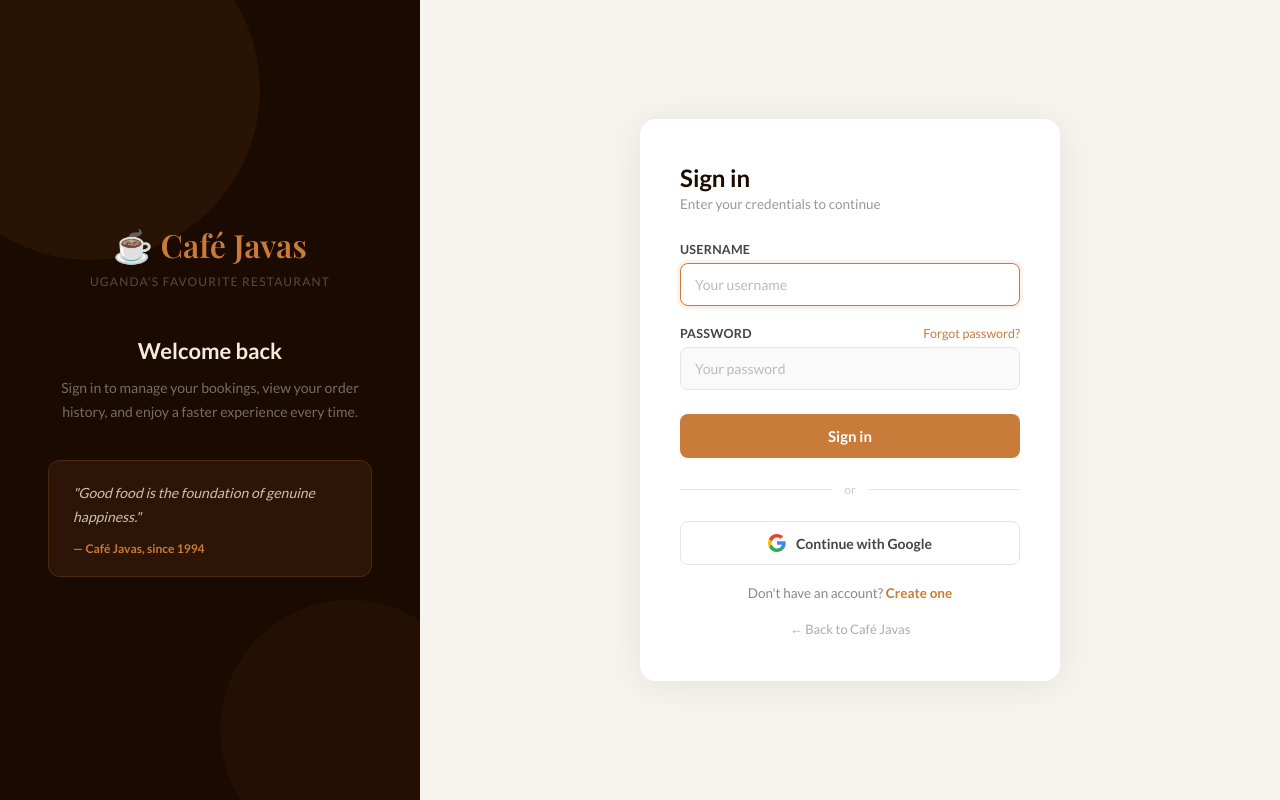
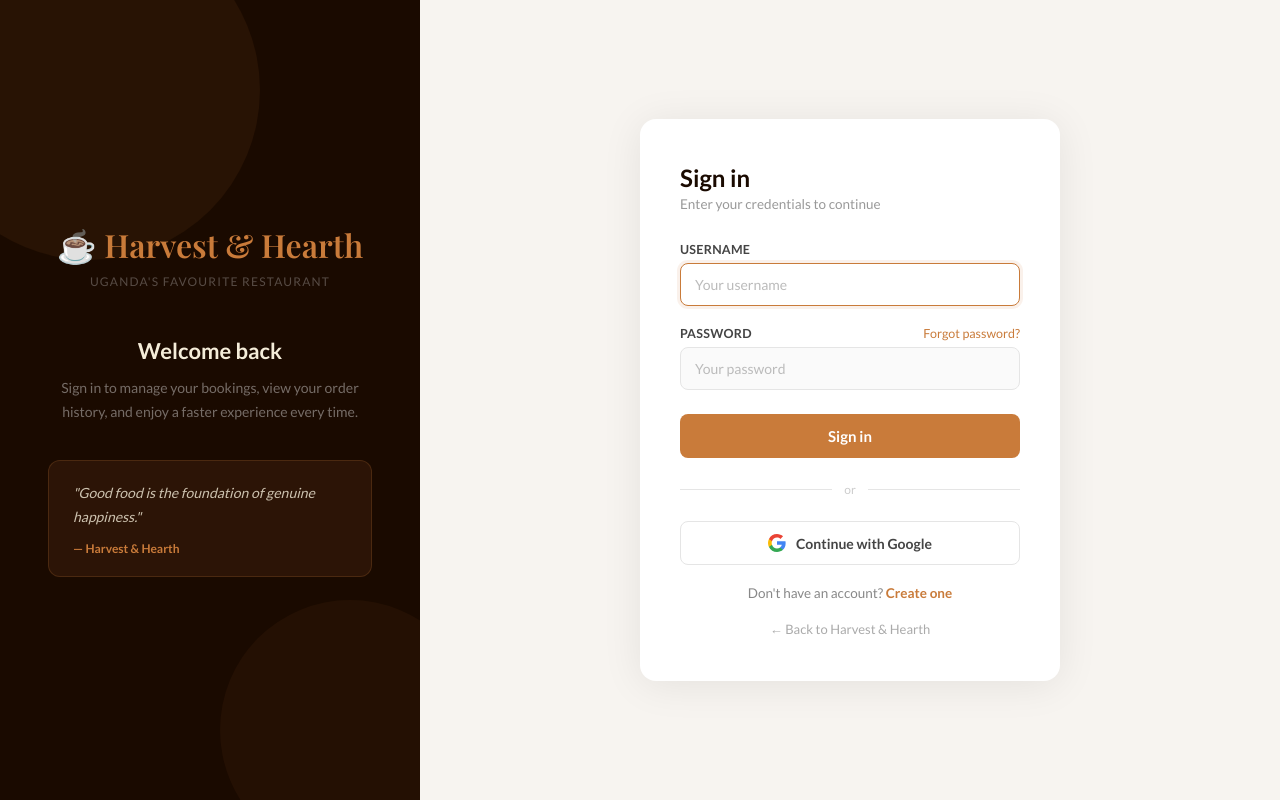
Before and after one commit to Tamujacob/restaurant_booking, a Django app: page /login/ in a window 1280 px wide. Run offline with Django 5.2, Linux system fonts and the light colour scheme.

Commit message:
Rebrand customer_login, dashboard templates, and static assets from Café Javas to Harvest & Hearth

```diff
--- a/core/templates/customer_login.html
+++ b/core/templates/customer_login.html
@@ -4,7 +4,7 @@
 <head>
   <meta charset="UTF-8">
   <meta name="viewport" content="width=device-width, initial-scale=1.0">
-  <title>Sign In — Café Javas</title>
+  <title>Sign In — Harvest & Hearth</title>
   <link href="https://fonts.googleapis.com/css2?family=Lato:wght@400;700&family=Playfair+Display:wght@600&display=swap" rel="stylesheet">
   <style>
     *, *::before, *::after { box-sizing: border-box; margin: 0; padding: 0; }
@@ -217,7 +217,7 @@
   <!-- LEFT -->
   <div class="left">
     <div class="left-content">
-      <div class="logo">☕ Café Javas</div>
+      <div class="logo">☕ Harvest & Hearth</div>
       <div class="logo-sub">Uganda's favourite restaurant</div>
 
       <h2>Welcome back</h2>
@@ -225,7 +225,7 @@
 
       <div class="quote-card">
         <div class="quote-text">"Good food is the foundation of genuine happiness."</div>
-        <div class="quote-author">— Café Javas, since 1994</div>
+        <div class="quote-author">— Harvest & Hearth</div>
       </div>
     </div>
   </div>
@@ -282,7 +282,7 @@
       </div>
 
       <a href="/" class="back-home">
-        ← Back to Café Javas
+        ← Back to Harvest & Hearth
       </a>
     </div>
   </div>
--- a/core/templates/dashboard.html
+++ b/core/templates/dashboard.html
@@ -4,7 +4,7 @@
 <head>
   <meta charset="UTF-8">
   <meta name="viewport" content="width=device-width, initial-scale=1.0">
-  <title>Café Javas — Admin Dashboard</title>
+  <title>Harvest & Hearth — Admin Dashboard</title>
   <link rel="preconnect" href="https://fonts.googleapis.com">
   <link href="https://fonts.googleapis.com/css2?family=Lato:wght@400;700&family=Playfair+Display:wght@600&display=swap" rel="stylesheet">
   <style>
@@ -221,7 +221,7 @@
 <!-- SIDEBAR -->
 <aside class="sidebar">
   <div class="sb-logo">
-    <div class="brand">☕ Café Javas</div>
+    <div class="brand">☕ Harvest & Hearth</div>
     <div class="sub">Admin panel</div>
   </div>
 
```
